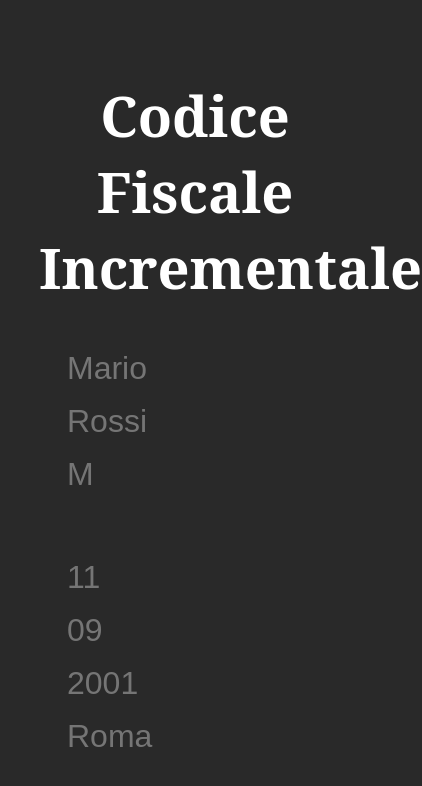
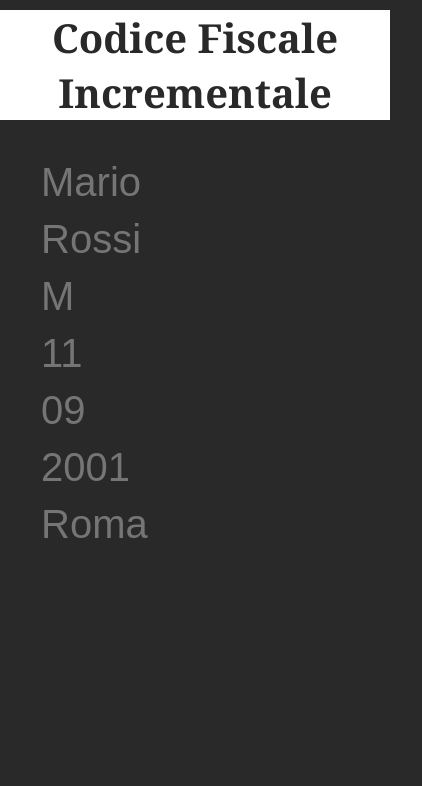
Before and after one commit to muccijacopo/codicefiscale, a React (Create React App) app: page / in a window 390 px wide. Shown: the top 786 px of the page, 422 px wide, since content can reach past the window. Built offline with nearby package versions, Linux system fonts and the light colour scheme.

Commit message:
value parsing + mobile styling

```diff
--- a/src/App.css
+++ b/src/App.css
@@ -1,3 +1,20 @@
-.App h1 {
+.App header {
+  margin-top: 10px;
+  background: #ffffff;
+  color: #292929;
   text-align: center;
 }
+
+.App header h1 {
+  margin: 0;
+  font-size: 3rem;
+}
+
+@media (max-width: 576px) {
+  .App header {
+    padding: 0 1rem;
+  }
+  .App header h1 {
+    font-size: 2.5rem;
+  }
+}
--- a/src/App.tsx
+++ b/src/App.tsx
@@ -27,6 +27,7 @@ class App extends Component {
       city: "",
       controlCode: "",
     },
+    isCfReady: false,
   };
 
   joinPartials = () => {
@@ -63,17 +64,18 @@ class App extends Component {
         dayGender,
         city,
       } = state.codiceFiscalePartials;
-      let { controlCode } = state.codiceFiscalePartials;
 
-      const cfComplete: string =
-        lastname + name + yearDate + monthDate + dayGender + city + controlCode;
-      controlCode = generateControlCode(cfComplete);
+      let cfPartial: string =
+        lastname + name + yearDate + monthDate + dayGender + city;
+      const controlCode = generateControlCode(cfPartial);
+      const cfComplete = cfPartial + controlCode;
 
       return {
         codiceFiscalePartials: {
           ...state.codiceFiscalePartials,
           controlCode,
         },
+        isCfReady: cfComplete.length === 16,
       };
     });
   }
@@ -107,8 +109,14 @@ class App extends Component {
     const codiceFiscaleComplete = this.joinPartials();
     return (
       <div className="App">
+        <header>
+          <h1>Codice Fiscale Incrementale</h1>
+        </header>
         <Form formChange={this.onFormChange} />
-        <CodiceFiscale codiceFiscale={codiceFiscaleComplete} />
+        <CodiceFiscale
+          codiceFiscale={codiceFiscaleComplete}
+          isReady={this.state.isCfReady}
+        />
       </div>
     );
   }
--- a/src/components/CodiceFiscale/CodiceFiscale.css
+++ b/src/components/CodiceFiscale/CodiceFiscale.css
@@ -1,4 +1,4 @@
-input.cf {
+.codice-fiscale {
   background: transparent;
   box-shadow: none;
   border: none;
@@ -10,7 +10,13 @@ input.cf {
   color: #ffffff;
 }
 
-input.cf {
+.codice-fiscale {
   border: none;
   outline: none;
 }
+
+@media (max-width: 576px) {
+  .codice-fiscale {
+    font-size: 2.2rem;
+  }
+}
--- a/src/components/CodiceFiscale/CodiceFiscale.tsx
+++ b/src/components/CodiceFiscale/CodiceFiscale.tsx
@@ -2,7 +2,11 @@ import React from "react";
 
 import "./CodiceFiscale.css";
 
-const CodiceFiscale: React.FC<{ codiceFiscale: string }> = (props) => {
+const cfColors = ["#fff", "#32b843"];
+
+const CodiceFiscale: React.FC<{ codiceFiscale: string; isReady: boolean }> = (
+  props
+) => {
   const onClick = (e: any) => {
     const target = e.target as HTMLInputElement;
     target.select();
@@ -10,10 +14,11 @@ const CodiceFiscale: React.FC<{ codiceFiscale: string }> = (props) => {
   };
   return (
     <input
-      className="cf"
+      className="codice-fiscale"
       type="text"
       onClick={onClick}
       value={props.codiceFiscale.toUpperCase()}
+      style={props.isReady ? { color: cfColors[1] } : { color: cfColors[0] }}
     />
   );
 };
--- a/src/components/Form/Form.css
+++ b/src/components/Form/Form.css
@@ -12,22 +12,15 @@
 
 .Form .row {
   display: flex;
-  flex-grow: 1 1 0.3;
   justify-content: space-between;
   width: 100%;
   margin-bottom: 50px;
 }
 
-.Form .row.second {
-  flex-grow: 0.3;
-}
-
 .Input {
   width: 100%;
-  font-size: 2rem;
-  padding: 0.5rem;
+  font-size: 2.5rem;
   color: white;
-  margin: 0 20px;
   background: transparent;
   border: none;
   box-shadow: none;
@@ -44,8 +37,12 @@ input::-webkit-inner-spin-button {
   margin: 0;
 }
 
-@media screen and (max-width: 1200px) {
+@media screen and (max-width: 576px) {
   .Form .row {
     flex-direction: column;
+    margin-bottom: 0;
+  }
+  .Form .row input {
+    margin-bottom: 10px;
   }
 }
--- a/src/components/Form/Form.tsx
+++ b/src/components/Form/Form.tsx
@@ -30,17 +30,10 @@ class Form extends Component<Props> {
 
   handleChange = (e: Event) => {
     const target = e.target as HTMLInputElement;
-    let { name, value } = target;
-    if (name === "gender") {
-      if (
-        value !== "" &&
-        value.toLowerCase() !== "m" &&
-        value.toLowerCase() !== "f"
-      )
-        value = "M";
-    }
+    const { name, value } = target;
+    const formattedValue = getValidFormat(name, value);
     this.setState({
-      [name]: value.toUpperCase(),
+      [name]: formattedValue,
     });
     this.props.formChange(name, value);
   };
@@ -57,7 +50,6 @@ class Form extends Component<Props> {
     } = this.state;
     return (
       <form className="Form">
-        <h1>Codice Fiscale Incrementale</h1>
         <div className="row">
           <Input
             name="name"
--- a/src/components/Form/form-utils.ts
+++ b/src/components/Form/form-utils.ts
@@ -1,5 +1,30 @@
 export const getValidFormat = (
   key: string,
   value: string,
-  values: string[]
-) => {};
+  values?: string[]
+) => {
+  if (value === "") return "";
+  if (key === "gender") {
+    if (
+      value !== "" &&
+      value.toLowerCase() !== "m" &&
+      value.toLowerCase() !== "f"
+    )
+      return "M";
+  }
+
+  if (key === "dayDate" || key === "monthDate" || key === "yearDate") {
+    let formattedValue = parseInt(value);
+    if (!formattedValue) return "";
+    if (key === "dayDate") {
+      if (formattedValue < 0 || formattedValue > 31) return "1";
+    }
+    if (key === "monthDate") {
+      if (formattedValue < 0 || formattedValue > 12) return "1";
+    }
+
+    return formattedValue;
+  }
+
+  return value.toUpperCase();
+};
--- a/src/index.css
+++ b/src/index.css
@@ -6,4 +6,5 @@ body {
   background: #292929;
   color: #fff;
   overflow: hidden;
+  height: 100vh;
 }
```
